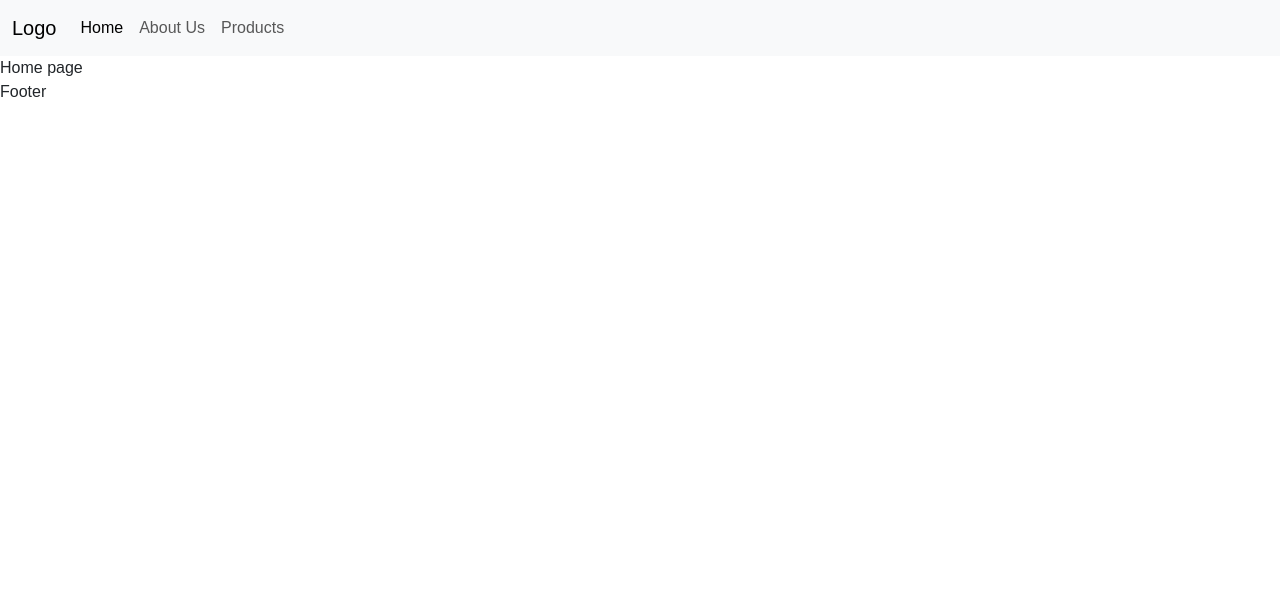
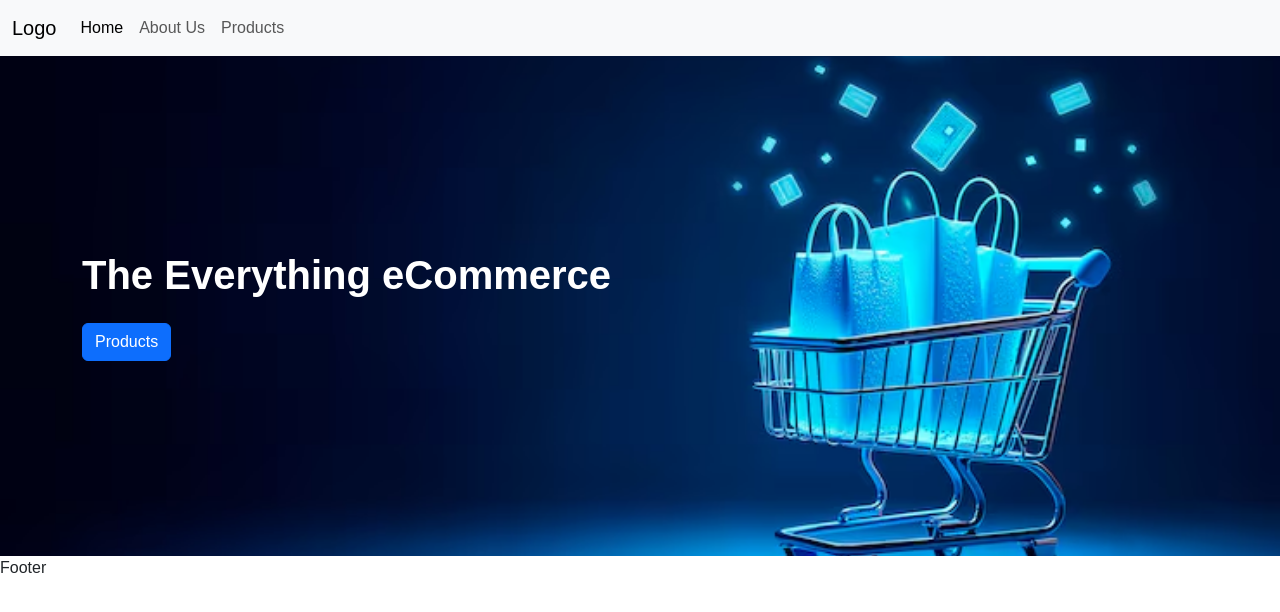
Before and after one commit to Carlo-Falanga/react-router, a React (Vite) app: page / in a window 1280 px wide. Shown: the top 612 px of the page. Built offline with nearby package versions, Linux system fonts and the light colour scheme.

Commit message:
add jumbotron section to home page

```diff
--- a/src/index.css
+++ b/src/index.css
@@ -3,3 +3,11 @@
 body {
   font-family: 'Inter Variable', sans-serif;
 }
+
+.jumbo_img{
+    background-image: url('../src/assets/images/black-friday-sales-sign-neon-light_23-2151833076.jpg');
+    height: 500px;
+    background-repeat: no-repeat;
+    background-position: center;
+    background-size: cover;
+}
--- a/src/pages/Home.jsx
+++ b/src/pages/Home.jsx
@@ -1,8 +1,22 @@
-export default function Home(){
+import { NavLink } from "react-router-dom";
 
-    return(
-        <main>
-            Home page
-        </main>
-    )
+export default function Home() {
+  return (
+    <main>
+      <section className="jumbo_img d-flex align-items-center">
+        <div className="container">
+          <div className="row">
+            <div className="col-12">
+              <h1 className="fw-bold text-white">The Everything eCommerce</h1>
+            </div>
+            <div className="col pt-3">
+              <NavLink to="/products" className="btn btn-primary">
+                Products
+              </NavLink>
+            </div>
+          </div>
+        </div>
+      </section>
+    </main>
+  );
 }
```
Also changed, not shown: src/assets/images/black-friday-sales-sign-neon-light_23-2151833076.jpg (added).
